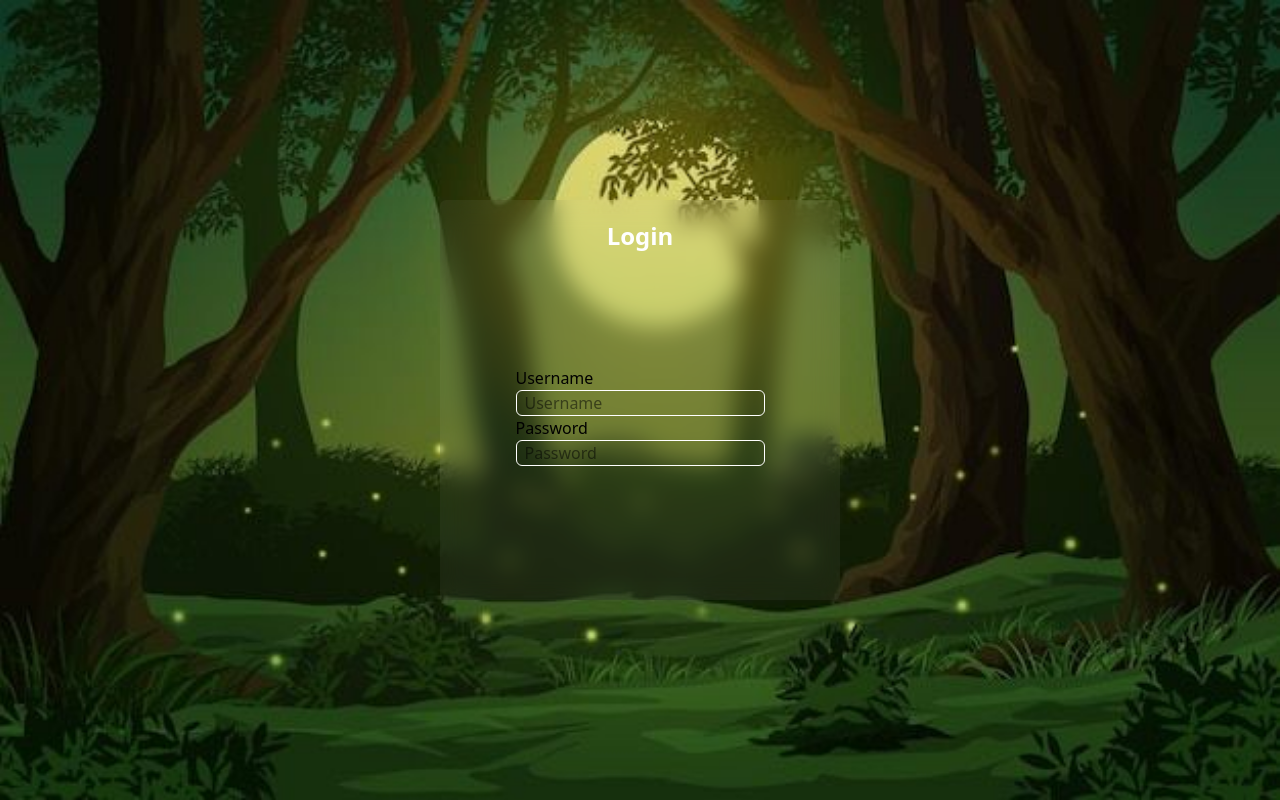
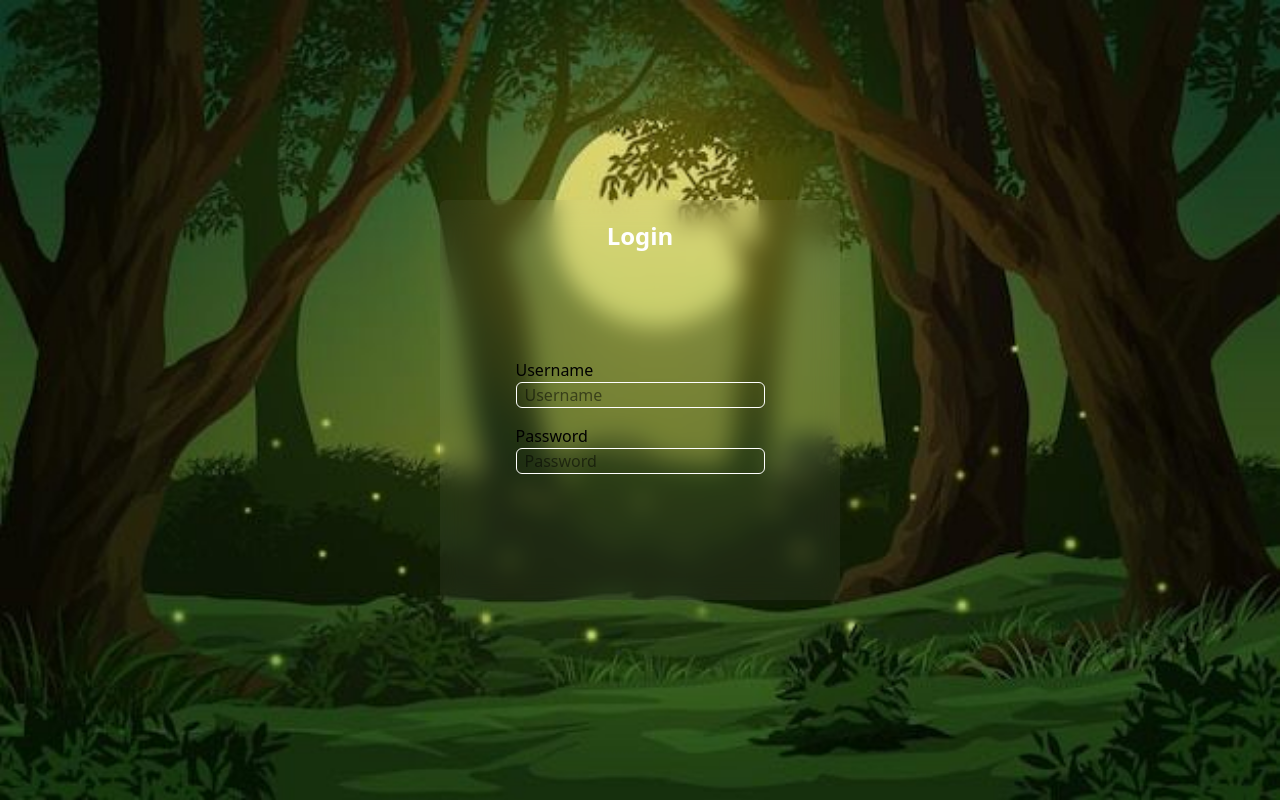
Before and after one commit to Aarongel205/auth-toturial, a React (Vite) app: page / in a window 1280 px wide. Built offline with nearby package versions, Linux system fonts and the light colour scheme.

Commit message:
added margin top

```diff
--- a/src/App.tsx
+++ b/src/App.tsx
@@ -10,7 +10,7 @@ function App() {
             <input className='border-1 border-white px-2 rounded-md' type='text' placeholder='Username' required></input>
           </div>
 
-          <div id='user-password'>
+          <div id='user-password' className='mt-4'>
             <label>Password</label><br></br>
             <input className='border-1 border-white px-2 rounded-md' type='password' placeholder='Password' required></input>
           </div>
```
